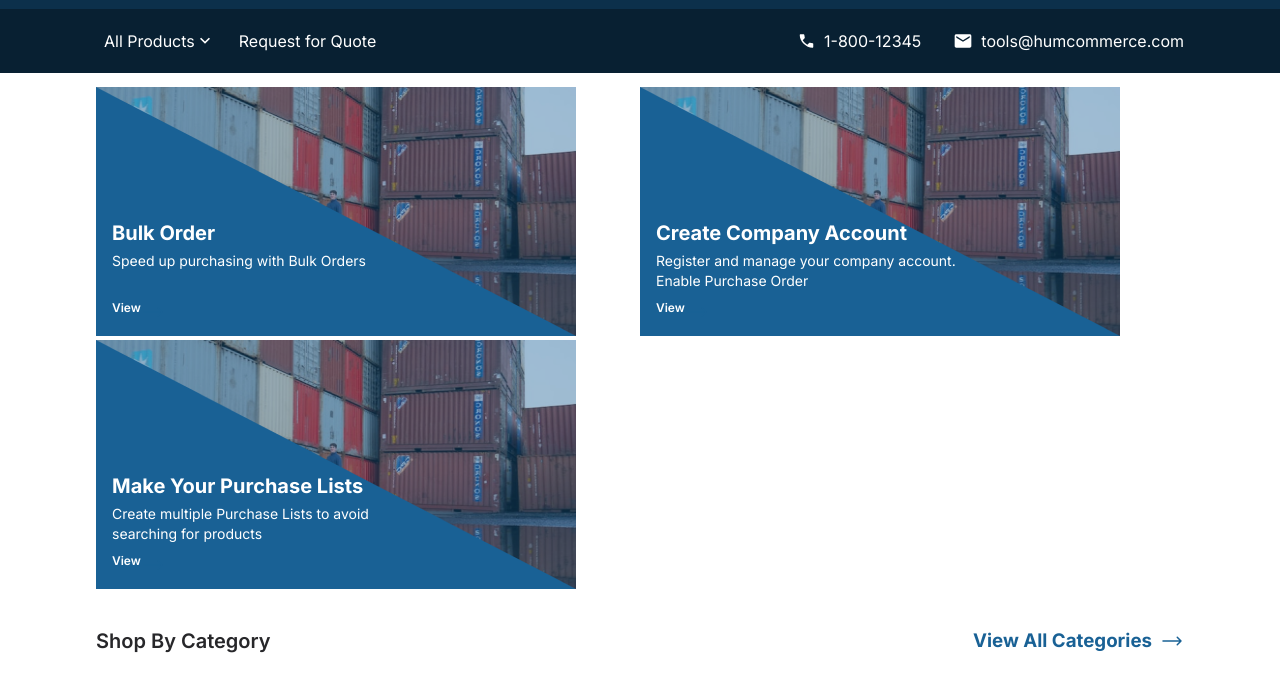
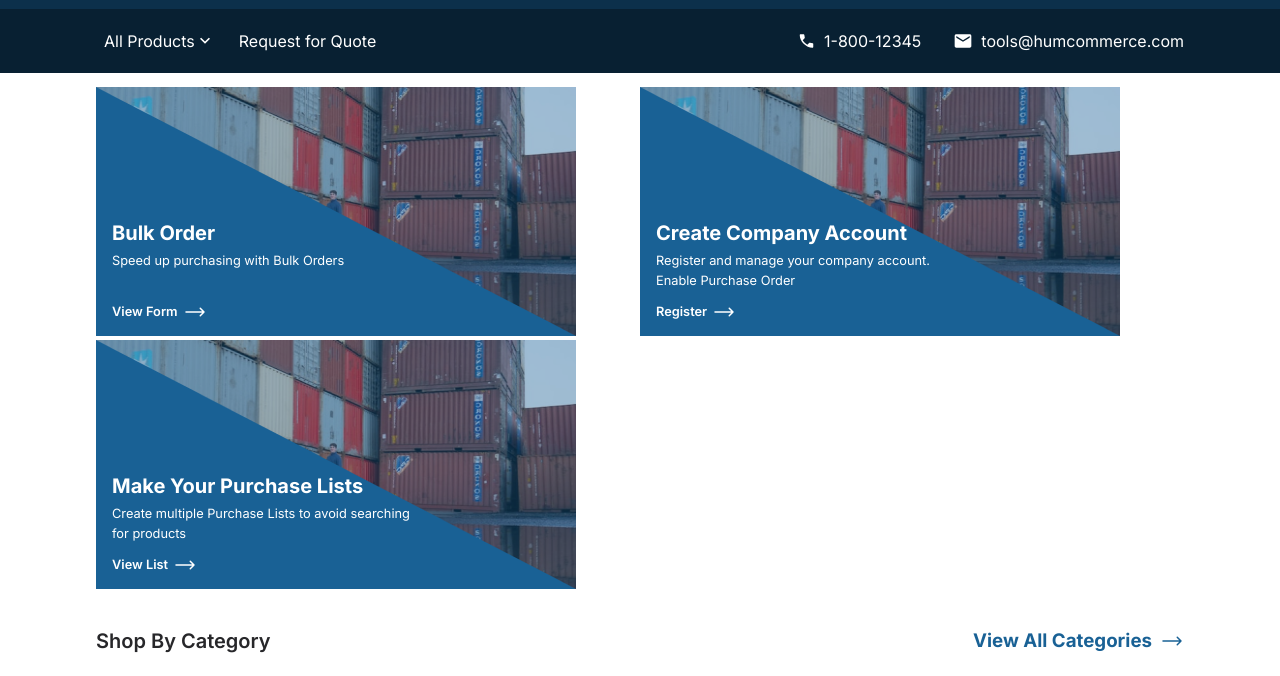
Before and after one commit to yash-hbwsl/responsive_web, a plain HTML site: page index.html in a window 1280 px wide. Shown: the part 97-773 px from the top of the page. Drawn offline with Linux system fonts and the light colour scheme.

Commit message:
added changes

```diff
--- a/index.html
+++ b/index.html
@@ -77,8 +77,8 @@
                 <h3 class="heading">Bulk Order</h3>
                 <p class="text">Speed up purchasing with Bulk Orders</p>
                 <div class="btn">
-                    <p>View</p>
-                    <img src="./assets/arrow-long-right.svg" alt="">
+                    <p>View Form</p>
+                    <img class="arrow" src="./assets/arrow.svg" alt="">
                 </div>
             </div>
 
@@ -87,8 +87,8 @@
                 <h3 class="heading">Create Company Account</h3>
                 <p class="text">Register and manage your company account. Enable Purchase Order</p>
                 <div class="btn">
-                    <p>View</p>
-                    <img src="./assets/arrow-long-right.svg" alt="">
+                    <p>Register</p>
+                    <img class="arrow" src="./assets/arrow.svg" alt="">
                 </div>
             </div>
 
@@ -97,8 +97,8 @@
                 <h3 class="heading">Make Your Purchase Lists</h3>
                 <p class="text">Create multiple Purchase Lists to avoid searching for products</p>
                 <div class="btn">
-                    <p>View</p>
-                    <img src="./assets/arrow-long-right.svg" alt="">
+                    <p>View List</p>
+                    <img class="arrow" src="./assets/arrow.svg" alt="">
                 </div>
             </div>
         </section>
--- a/style.css
+++ b/style.css
@@ -382,14 +382,16 @@ padding: 0.875rem 6rem;
     width: 60%;
     /* leading-5/font-normal */
     font-family: Inter;
-    font-size: 0.875rem;
+    font-size: 0.8rem;
     font-style: normal;
     font-weight: 400;
     line-height: 1.25rem;
     padding-left: 1rem;
     /* 142.857% */
 }
-
+.arrow{
+    margin-left:5px;
+}
 .btn{
     display: flex;
     position: absolute;
@@ -397,11 +399,11 @@ padding: 0.875rem 6rem;
     padding-left:1rem ;
     color: var(--pallate-white, #FFF);
     font-family: Inter;
-    font-size: 0.75rem;
+    font-size: 0.8rem;
     font-style: normal;
     font-weight: 600;
     line-height: 1rem;
-
+    align-items: center;
 }
 
 @media screen and (max-width:600px) {
@@ -458,6 +460,7 @@ padding: 0.875rem 6rem;
     #navbar__menu {
         position: relative;
         width: 100vw;
+        min-height: 17rem;
         height: 30vh;
         display: flex;
         flex-direction: column;
@@ -803,7 +806,7 @@ padding: 0.875rem 6rem;
         width: 25rem;
     }
     #navbar__search{
-        width: 14rem;
+        max-width: 10rem;
     }
 }
 
@@ -825,7 +828,9 @@ padding: 0.875rem 6rem;
 
 @media only screen  and (min-width:1400px){
     #navbar__search {
-            width: 35rem;
+        width: 25rem;
+        min-width:10rem;
+            max-width: 35rem;
         }
 
 
```
Also changed, not shown: assets/arrow.svg (added).
